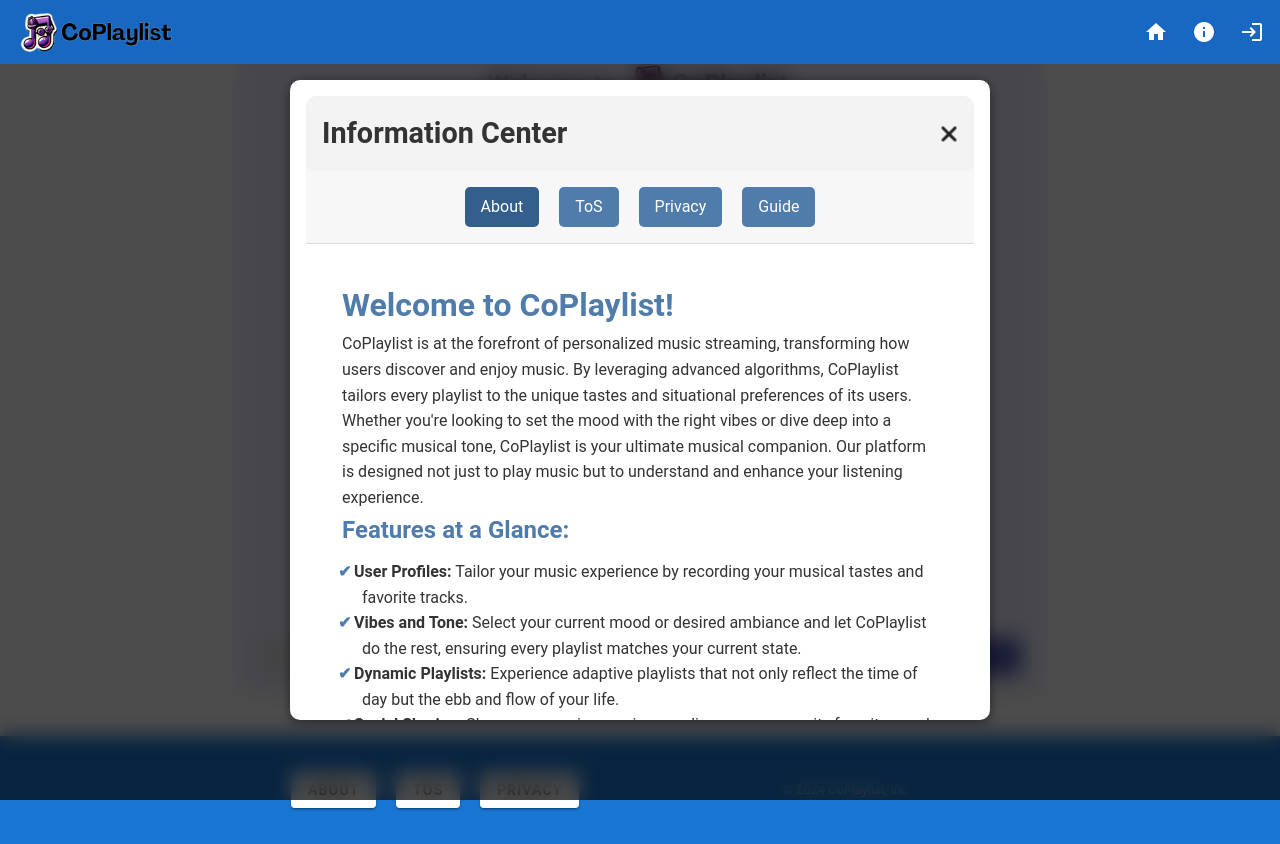
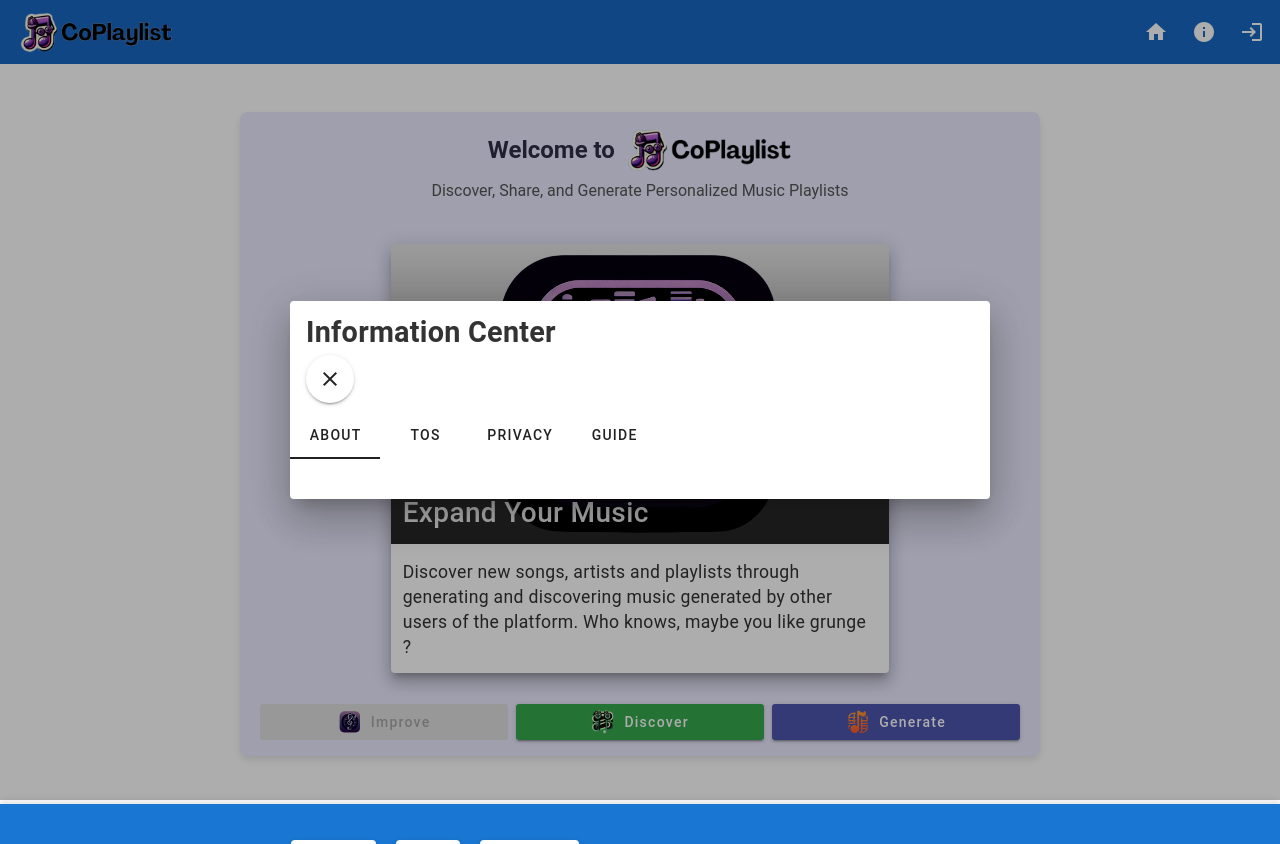
Before and after one commit to WuTangLan1/coplaylist, a Vue app: page / in a window 1280 px wide. Both pictures are taken after a click on the button 1204 px from the left and 32 px from the top of the page. After the commit the page ends 800 px from the top, so only its background shows below. Built offline with nearby package versions, Linux system fonts and the light colour scheme; no server answers.

Commit message:
looking good again

```diff
--- a/src/App.vue
+++ b/src/App.vue
@@ -1,11 +1,114 @@
-<!-- App.vue -->
+<!-- C:\Users\finnm\OneDrive\Documents\GitHub\coplaylist\src\App.vue -->
+<script>
+import { ref } from 'vue';
+import topHeader from '@/components/homeDir/topHeader.vue';
+import bottomFooter from '@/components/homeDir/bottomFooter.vue';
+import authModal from '@/components/authDir/authModal.vue';
+import infoModal from '@/components/homeDir/info-section/infoModal.vue';
+import errorModal from '@/components/inputsDir/errorModal.vue';
+import PlaylistContainer from './components/homeDir/my-playlists/playlistContainer.vue';
+import accountModal from '@/components/authDir/account/accountModal.vue';
+
+export default {
+  components: {
+    topHeader,
+    authModal,
+    PlaylistContainer,
+    infoModal,
+    errorModal,
+    accountModal,
+    bottomFooter
+  },
+  setup() {
+    const showAuthModal = ref(false);
+    const showinfoModal = ref(false);
+    const showPlaylists = ref(false);
+    const showAccountModal = ref(false);
+    const currentInfoComponent = ref('AboutSection');
+
+    function openinfoModal() {
+      showinfoModal.value = true;
+      showPlaylists.value = false;
+    }
+
+    function closeinfoModal() {
+      showinfoModal.value = false;
+    }
+
+    function openPlaylists() {
+      showPlaylists.value = true;
+      showinfoModal.value = false;
+    }
+
+    function closePlaylists() {
+      showPlaylists.value = false;
+    }
+
+    function openAuthModal() {
+      showAuthModal.value = true;
+    }
+
+    function closeAuthModal() {
+      showAuthModal.value = false;
+    }
+
+    function openAccountModal() {
+      showAccountModal.value = true;
+    }
+
+    function closeAccountModal() {
+      showAccountModal.value = false;
+    }
+
+    function handleModalOpen(component) {
+      currentInfoComponent.value = component;
+      showinfoModal.value = true;
+    }
+
+    function handleComponentChange(newComponent) {
+      currentInfoComponent.value = newComponent;
+    }
+
+    function handleInfoClicked() {
+      openinfoModal();
+      closePlaylists();
+    }
+
+    function handlePlaylistsClicked() {
+      openPlaylists();
+      closeinfoModal();
+    }
+
+    return {
+      showAuthModal,
+      showinfoModal,
+      openinfoModal,
+      closeinfoModal,
+      showPlaylists,
+      openPlaylists,
+      closePlaylists,
+      openAuthModal,
+      closeAuthModal,
+      showAccountModal,
+      openAccountModal,
+      closeAccountModal,
+      currentInfoComponent,
+      handleModalOpen,
+      handleComponentChange,
+      handleInfoClicked,
+      handlePlaylistsClicked
+    };
+  }
+}
+</script>
+
 <template>
   <v-app>
     <div id="app">
       <top-header
         @auth-modal-open="openAuthModal"
-        @info-clicked="openinfoModal"
-        @playlists-clicked="openPlaylists"
+        @info-clicked="handleInfoClicked"
+        @playlists-clicked="handlePlaylistsClicked"
         @account-modal-open="openAccountModal"
       />
 
@@ -42,95 +145,6 @@
   </v-app>
 </template>
 
-<script>
-import { ref } from 'vue';
-import topHeader from '@/components/homeDir/topHeader.vue';
-import bottomFooter from '@/components/homeDir/bottomFooter.vue';
-import authModal from '@/components/authDir/authModal.vue';
-import infoModal from '@/components/homeDir/info-section/infoModal.vue';
-import errorModal from '@/components/inputsDir/errorModal.vue';
-import PlaylistContainer from './components/homeDir/my-playlists/playlistContainer.vue';
-import accountModal from '@/components/authDir/account/accountModal.vue';
-
-export default {
-  components: {
-    topHeader,
-    authModal,
-    PlaylistContainer,
-    infoModal,
-    errorModal,
-    accountModal,
-    bottomFooter
-  },
-  setup() {
-    const showAuthModal = ref(false);
-    const showinfoModal = ref(false);
-    const showPlaylists = ref(false);
-    const showAccountModal = ref(false);
-    const currentInfoComponent = ref('AboutSection');
-
-    function openinfoModal() {
-      showinfoModal.value = true;
-    }
-
-    function closeinfoModal() {
-      showinfoModal.value = false;
-    }
-
-    function openPlaylists() {
-      showPlaylists.value = true;
-    }
-
-    function closePlaylists() {
-      showPlaylists.value = false;
-    }
-
-    function openAuthModal() {
-      showAuthModal.value = true;
-    }
-
-    function closeAuthModal() {
-      showAuthModal.value = false;
-    }
-
-    function openAccountModal() {
-      showAccountModal.value = true;
-    }
-
-    function closeAccountModal() {
-      showAccountModal.value = false;
-    }
-
-    function handleModalOpen(component) {
-      currentInfoComponent.value = component;
-      showinfoModal.value = true;
-    }
-
-    function handleComponentChange(newComponent) {
-      currentInfoComponent.value = newComponent;  // Update the reactive reference correctly
-    }
-
-    return {
-      showAuthModal,
-      showinfoModal,
-      openinfoModal,
-      closeinfoModal,
-      showPlaylists,
-      openPlaylists,
-      closePlaylists,
-      openAuthModal,
-      closeAuthModal,
-      showAccountModal,
-      openAccountModal,
-      closeAccountModal,
-      currentInfoComponent,
-      handleModalOpen,
-      handleComponentChange
-    };
-  }
-}
-</script>
-
 <style>
 @import 'vuetify/styles';
 @import './assets/css/styles.css';
@@ -149,8 +163,8 @@ export default {
   align-self: center;
   width: 100%;
   min-height: 70vh;
-  padding-top: 64px; /* Adjust padding to ensure space below the header */
   overflow-y: auto;
+  margin-top: 64px; /* Add margin-top to create space */
 }
 
 @media (min-width: 500px) {
@@ -158,8 +172,9 @@ export default {
     display: flex;
     align-items: center;
     justify-content: center;
-    height: calc(100vh - 64px);
+    height: calc(100vh - 60px);
     padding: 0.5rem;
+    margin-top: 64px; /* Add margin-top to create space */
   }
 }
 </style>
--- a/src/components/homeDir/info-section/infoModal.vue
+++ b/src/components/homeDir/info-section/infoModal.vue
@@ -1,5 +1,6 @@
-<!-- src\components\homeDir\infoModal.vue -->
+<!-- src/components/homeDir/infoModal.vue -->
 <script>
+import { ref } from 'vue';
 import AboutSection from './aboutSection.vue';
 import TosSection from './tosSection.vue';
 import PrivacySection from './privacySection.vue';
@@ -13,140 +14,63 @@ export default {
     PrivacySection,
     PromptGuideSection
   },
-  data() {
+  emits: ['closeModal', 'update:currentComponent'],
+  setup(props, { emit }) {
+    const dialog = ref(true);
+    const components = [
+      { name: 'About', component: 'AboutSection' },
+      { name: 'ToS', component: 'TosSection' },
+      { name: 'Privacy', component: 'PrivacySection' },
+      { name: 'Guide', component: 'PromptGuideSection' }
+    ];
+
+    function closeModal() {
+      dialog.value = false;
+      emit('closeModal');
+    }
+
+    function changeComponent(componentName) {
+      emit('update:currentComponent', componentName);
+    }
+
     return {
-      components: [
-        { name: 'About', component: 'AboutSection' },
-        { name: 'ToS', component: 'TosSection' },
-        { name: 'Privacy', component: 'PrivacySection' },
-        { name: 'Guide', component: 'PromptGuideSection' }
-      ]
+      dialog,
+      components,
+      closeModal,
+      changeComponent
     };
-  },
-  methods: {
-    closeModal() {
-      this.$emit('closeModal');
-    },
-    changeComponent(componentName) {
-      this.$emit('update:currentComponent', componentName);
-    }
   }
 };
 </script>
 
 <template>
-  <div class="modal-backdrop" @click.self="closeModal">
-    <div class="modal">
-      <div class="modal-header">
-        <h2 class="modal-title">Information Center</h2>
-        <font-awesome-icon icon="times" class="close-icon" @click="closeModal" />
-      </div>
-      <div class="navigation">
-        <button v-for="item in components" :key="item.name" @click="changeComponent(item.component)" :class="{ active: currentComponent === item.component }">
+  <v-dialog v-model="dialog" persistent max-width="700px">
+    <v-card>
+      <v-card-title>
+        <span class="headline">Information Center</span>
+        <v-spacer></v-spacer>
+        <v-btn icon @click="closeModal">
+          <v-icon>mdi-close</v-icon>
+        </v-btn>
+      </v-card-title>
+
+      <v-tabs centered :model-value="currentComponent" @update:model-value="changeComponent">
+        <v-tab v-for="item in components" :key="item.name" @click="changeComponent(item.component)">
           {{ item.name }}
-        </button>
-      </div>
-      <div class="modal-body">
+        </v-tab>
+      </v-tabs>
+
+      <v-card-text>
         <component :is="currentComponent"></component>
-      </div>
-    </div>
-  </div>
+      </v-card-text>
+    </v-card>
+  </v-dialog>
 </template>
 
 <style scoped>
-.modal-backdrop {
-  position: fixed;
-  top: 0;
-  left: 0;
-  width: 100%;
-  height: 100%;
-  background-color: rgba(0, 0, 0, 0.7);
-  backdrop-filter: blur(10px);
-  display: flex;
-  justify-content: center;
-  align-items: center;
-  z-index: 500;
-}
-
-.modal {
-  background: white;
-  padding: 1rem;
-  border-radius: 10px;
-  width: 80%;
-  max-width: 700px;
-  max-height: 80vh;
-  overflow: hidden;
-  box-shadow: 0 2px 12px rgba(0, 0, 0, 0.5);
-  animation: dropAnimation 0.5s ease-in-out forwards;
-  position: relative;
-}
-
-@keyframes dropAnimation {
-  0% {
-    transform: translateY(-100%);
-    opacity: 0;
-  }
-  100% {
-    transform: translateY(0);
-    opacity: 1;
-  }
-}
-
-.modal-header {
-  display: flex;
-  justify-content: space-between;
-  align-items: center;
-  padding: 1rem;
-  background-color: #f3f3f4;
-  border-radius: 10px 10px 0 0;
-}
-
-.modal-title {
+.headline {
   font-size: 1.8rem;
   font-weight: bold;
   color: #333;
-  margin: 0;
-}
-
-.close-icon {
-  font-size: 1.5rem;
-  cursor: pointer;
-}
-
-.navigation {
-  display: flex;
-  justify-content: center;
-  padding: 1rem;
-  background-color: #f7f7f8;
-  border-bottom: 1px solid #ddd;
-}
-
-.navigation button {
-  margin: 0 10px;
-  padding: 0.5rem 1rem;
-  background-color: #507cac;
-  color: white;
-  border: none;
-  border-radius: 5px;
-  cursor: pointer;
-  transition: background-color 0.3s;
-}
-
-.navigation button.active {
-  background-color: #345f8d;
-}
-
-.navigation button:hover {
-  background-color: #345f8d;
-}
-
-.modal-body {
-  padding: 1rem;
-  overflow-y: auto;
-  max-height: calc(80vh - 150px);
-}
-
-.info-icon {
-  height: 60px;
 }
 </style>
```
